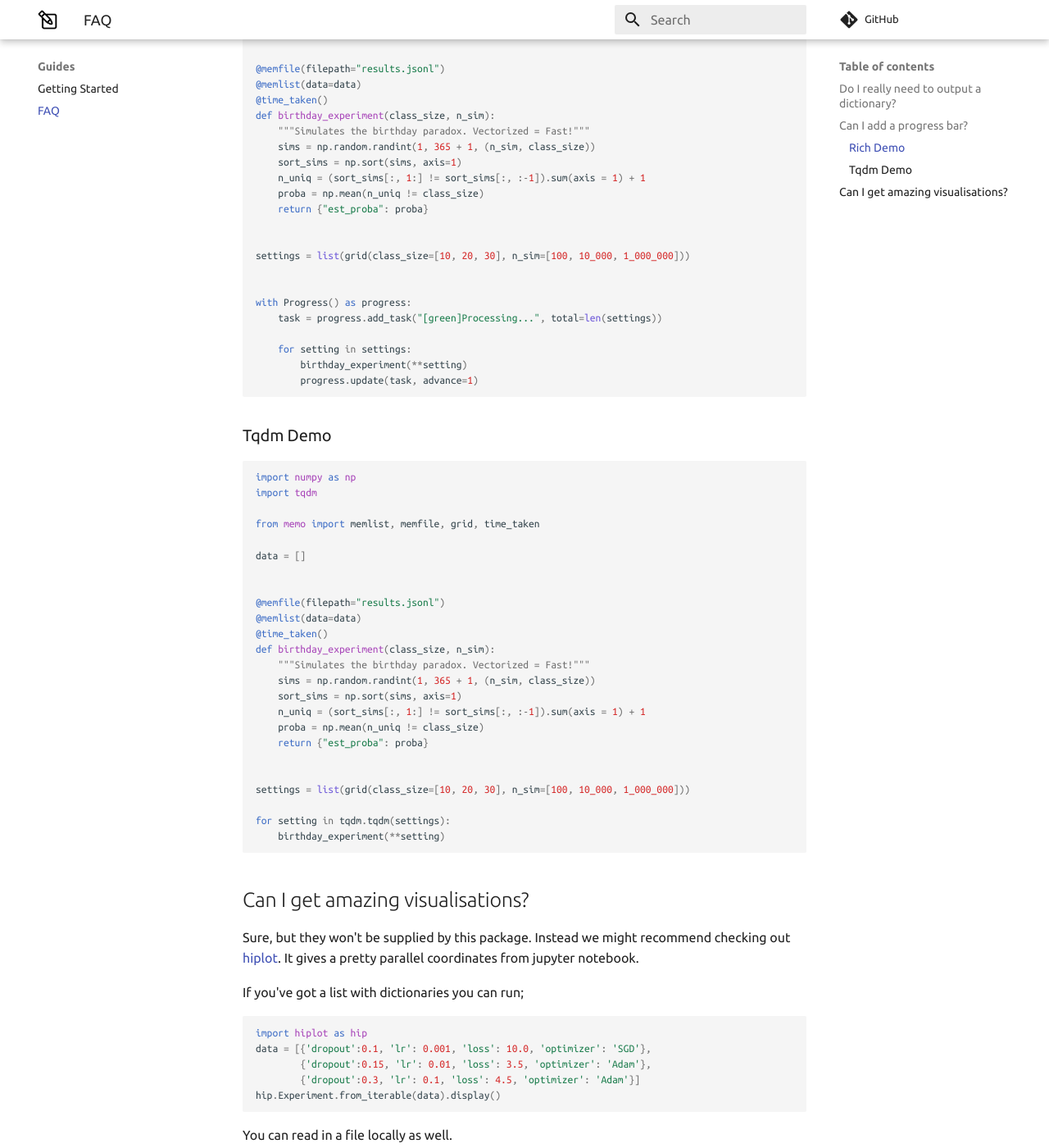
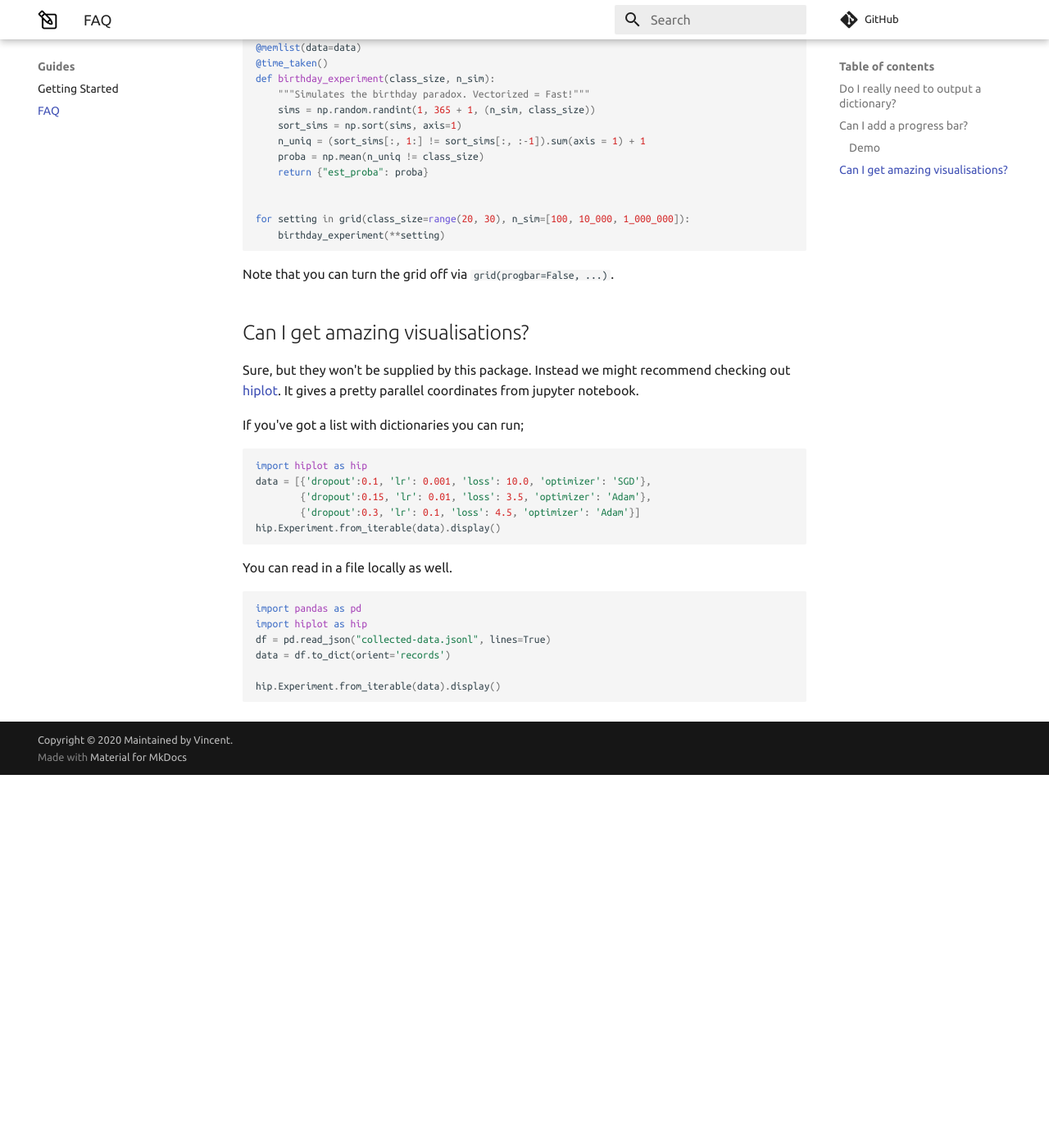
Before and after one commit to koaning/memo, an MkDocs documentation site: the page built from docs/faq.md, in a window 1280 px wide and 1400 px high, scrolled down 640 px. Shown: the whole window at 82% size. Built offline with MkDocs 1.6.1 and Material for MkDocs 9.7.7, drawn with Linux system fonts in a browser that asks for light colours; comment, search, counter and statistics services are not loaded; after the commit the page ends 1585 px from its top, so only the background shows below that; some of the changed text lies outside the part shown.

Commit message:
progress-bar

````diff
--- a/docs/faq.md
+++ b/docs/faq.md
@@ -6,15 +6,12 @@
 
 ## Can I add a progress bar?
 
-We don't offer a progress bar natively in this library, but nothing is stopping you
-from using [rich](https://github.com/willmcgugan/rich) or
-[tqdm](https://github.com/tqdm/tqdm) for this.
+You get a progress bar when you're using our internal `grid` method.
 
-### Rich Demo
+### Demo
 
 ```python
 import numpy as np
-from rich.progress import Progress
 
 from memo import memlist, memfile, grid, time_taken
 
@@ -33,45 +30,11 @@
     return {"est_proba": proba}
 
 
-settings = list(grid(class_size=[10, 20, 30], n_sim=[100, 10_000, 1_000_000]))
-
-
-with Progress() as progress:
-    task = progress.add_task("[green]Processing...", total=len(settings))
-
-    for setting in settings:
-        birthday_experiment(**setting)
-        progress.update(task, advance=1)
+for setting in grid(class_size=range(20, 30), n_sim=[100, 10_000, 1_000_000]):
+    birthday_experiment(**setting)
 ```
 
-### Tqdm Demo
-
-```python
-import numpy as np
-import tqdm
-
-from memo import memlist, memfile, grid, time_taken
-
-data = []
-
-
-@memfile(filepath="results.jsonl")
-@memlist(data=data)
-@time_taken()
-def birthday_experiment(class_size, n_sim):
-    """Simulates the birthday paradox. Vectorized = Fast!"""
-    sims = np.random.randint(1, 365 + 1, (n_sim, class_size))
-    sort_sims = np.sort(sims, axis=1)
-    n_uniq = (sort_sims[:, 1:] != sort_sims[:, :-1]).sum(axis = 1) + 1
-    proba = np.mean(n_uniq != class_size)
-    return {"est_proba": proba}
-
-
-settings = list(grid(class_size=[10, 20, 30], n_sim=[100, 10_000, 1_000_000]))
-
-for setting in tqdm.tqdm(settings):
-    birthday_experiment(**setting)
-```
+Note that you can turn the grid off via `grid(progbar=False, ...)`.
 
 ## Can I get amazing visualisations?
 
````
Also changed, not shown: demo.py (+21 -0 lines), 1 other file.
